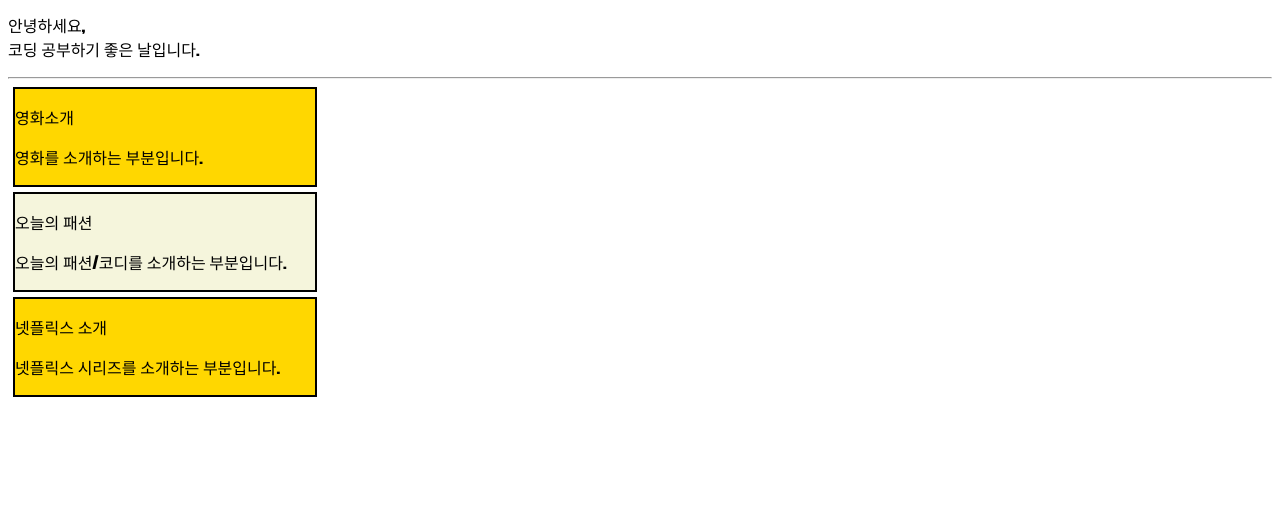
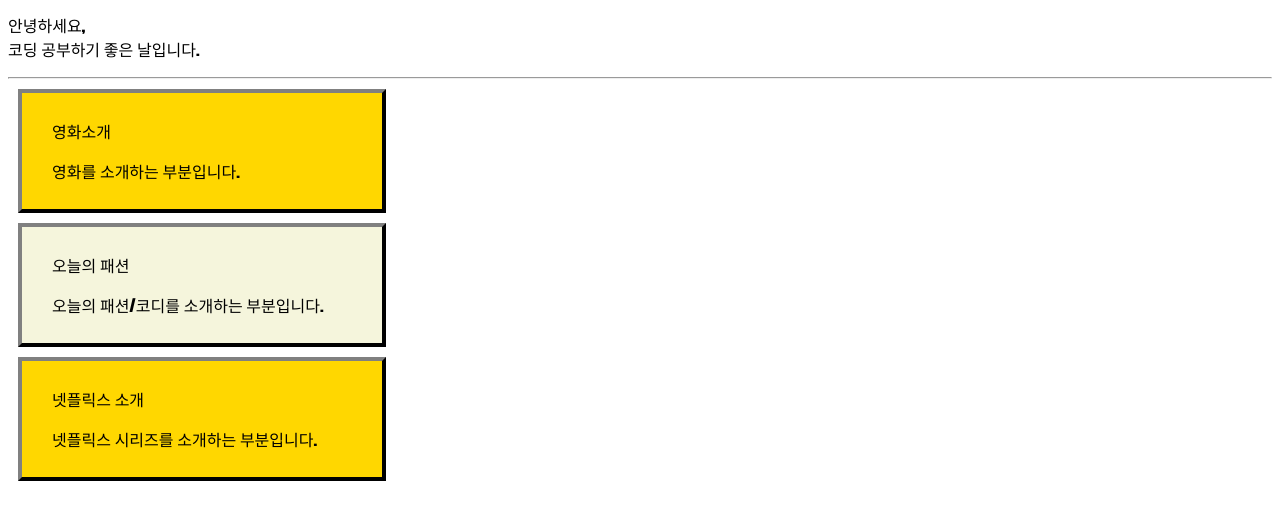
Before and after one commit to leejy23/WebStudy, a plain HTML site: page index.html in a window 1280 px wide. Shown: the part 171-690 px from the top of the page. Drawn offline with Linux system fonts and the light colour scheme.

Commit message:
style 수정1

```diff
--- a/index.html
+++ b/index.html
@@ -6,8 +6,12 @@
     <title>웹스터디 ::: 이재영</title>
     <style>
         div {
-            border: solid 2px black;
-            margin: 5px;
+            border-top: solid 4px gray;
+            border-left: solid 4px gray;
+            border-right: solid 4px black;
+            border-bottom: solid 4px black;
+            margin: 10px;
+            padding: 10px 30px 10px 30px;
             width: 300px;
         }
         div.contents {
```
